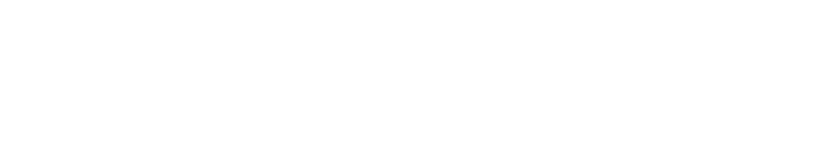
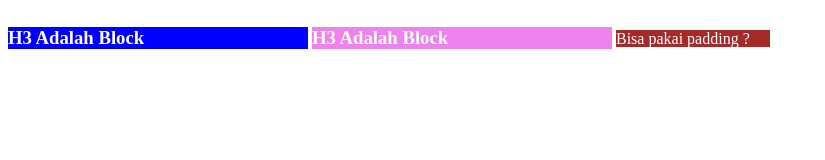
Before and after one commit to mfadhima/jc10-bootstrap, a plain HTML site: page display.html in a window 1280 px wide. Shown: the whole page, without its empty margins (0-825 px from the left). Drawn offline with Linux system fonts and the light colour scheme.

Commit message:
Tambahan display

```diff
--- a/display.html
+++ b/display.html
@@ -7,6 +7,35 @@
     <title>DISPLAY</title>
 </head>
 <body>
+    <!--
+        Display:
+        1. Block
+            - Mempunyai property width and height
+            - Lebar default memenuhi lebar browser
+            - Terusun ke bawah
+        2. Inline
+            - Tidak memiliki property width and height
+            - Lebar default sesuai isi konten
+            - Tersusun kesamping (jika masih memungkinkan)
+        3. Inline-Block
+            - Mempunyai property width and height
+            - Lebar default sesuai isi konten
+     -->
 
+
+     <!-- Block -> inline-block -->
+     <h3
+        style='background-color: blue; width:300px;
+              color: white;
+              display: inline-block;'>H3 Adalah Block</h3>
+     <h3
+        style='background-color: violet; width:300px;
+              color: white;
+              display:inline-block;'>H3 Adalah Block</h3>
+
+     <!-- Inline -> inline-block -->
+     <span
+        style='background-color: brown; color: white; padding-right: 20px'
+     >Bisa pakai padding ?</span>
 </body>
 </html>
```
